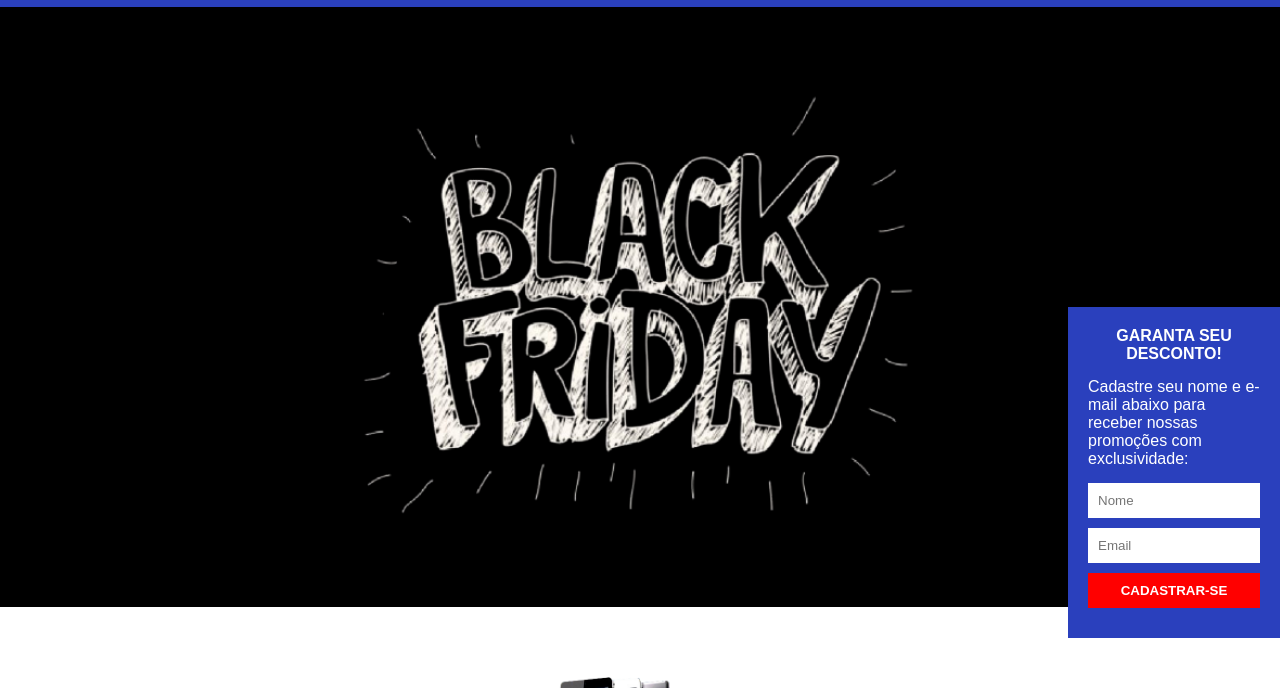
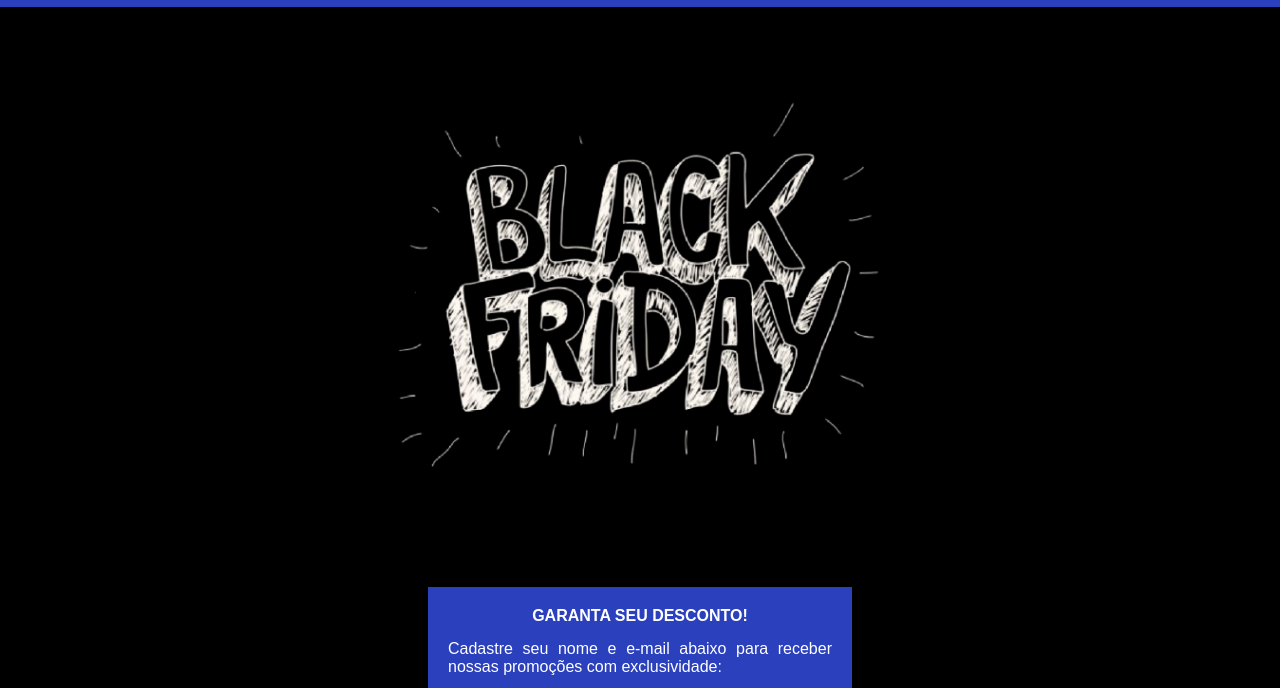
Before and after one commit to oandreroque/landingPage_HiringCoders, a plain HTML site: page index.html in a window 1280 px wide. Shown: the part 44-732 px from the top of the page. Drawn offline with Linux system fonts and the light colour scheme.

Commit message:
atualização do css do container do formulário

```diff
--- a/assets/css/style.css
+++ b/assets/css/style.css
@@ -25,7 +25,8 @@ header {
 }
 
 section {
-    padding: 300px;
+    margin: 80px;
+    padding: 200px;
     background-image: url('../images/blackfriday.png');
     background-position: center;
     background-repeat: no-repeat;
@@ -34,11 +35,12 @@ section {
 }
 
 .formContainer {
-    position: fixed;
-    margin-left: 60%;
+    width: 30%;
+    margin: 100px;
+    margin-right: auto;
+    margin-left: auto;
     background-color: rgb(42, 64, 189);
     padding: 20px;
-    float: left;
 }
 
 h2 {
@@ -50,6 +52,7 @@ h2 {
 }
 
 .mb {
+    text-align: justify;
     margin-bottom: 15px;
     color: #fff;
 }
```
Also changed, not shown: index.html (+1 -1 lines).
